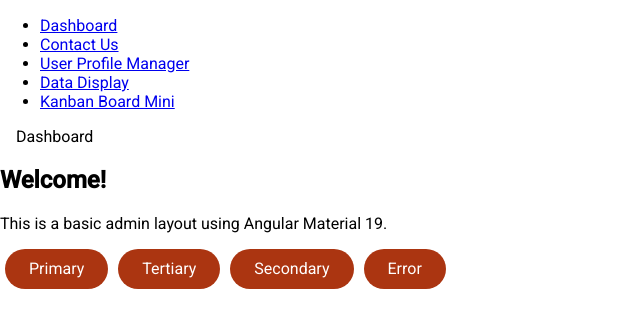
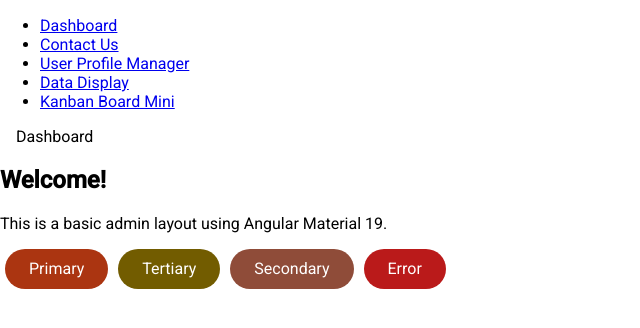
Before and after one commit to liteninkiran/oop-coders-angular-material-19, an Angular app: page / in a window 1280 px wide. Shown: the top 328 px of the page, without its empty margins (0-640 px from the left). Built offline with nearby package versions, Linux system fonts and the light colour scheme.

Commit message:
Assigning colors to buttons (class-scoped using themes)

```diff
--- a/src/_theme-colors.scss
+++ b/src/_theme-colors.scss
@@ -134,7 +134,9 @@ $_rest: (
 );
 
 $primary-palette: map.merge(map.get($_palettes, primary), $_rest);
+$secondary-palette: map.merge(map.get($_palettes, secondary), $_rest);
 $tertiary-palette: map.merge(map.get($_palettes, tertiary), $_rest);
+$error-palette: map.merge(map.get($_palettes, error), $_rest);
 
 @function _high-contrast-value($light, $dark, $theme-type) {
     @if ($theme-type == light) {
--- a/src/app/pages/dashboard/dashboard.component.html
+++ b/src/app/pages/dashboard/dashboard.component.html
@@ -1,6 +1,6 @@
 <h2>Welcome!</h2>
 <p>This is a basic admin layout using Angular Material 19.</p>
 <button mat-flat-button>Primary</button>
-<button mat-flat-button>Tertiary</button>
-<button mat-flat-button>Secondary</button>
-<button mat-flat-button>Error</button>
+<button mat-flat-button class="tertiary">Tertiary</button>
+<button mat-flat-button class="secondary">Secondary</button>
+<button mat-flat-button class="error">Error</button>
--- a/src/styles.scss
+++ b/src/styles.scss
@@ -14,6 +14,30 @@ html {
     }
 }
 
+.tertiary {
+    @include mat.theme(
+        (
+            color: theme.$tertiary-palette,
+        )
+    );
+}
+
+.secondary {
+    @include mat.theme(
+        (
+            color: theme.$secondary-palette,
+        )
+    );
+}
+
+.error {
+    @include mat.theme(
+        (
+            color: theme.$error-palette,
+        )
+    );
+}
+
 html,
 body {
     height: 100%;
```
